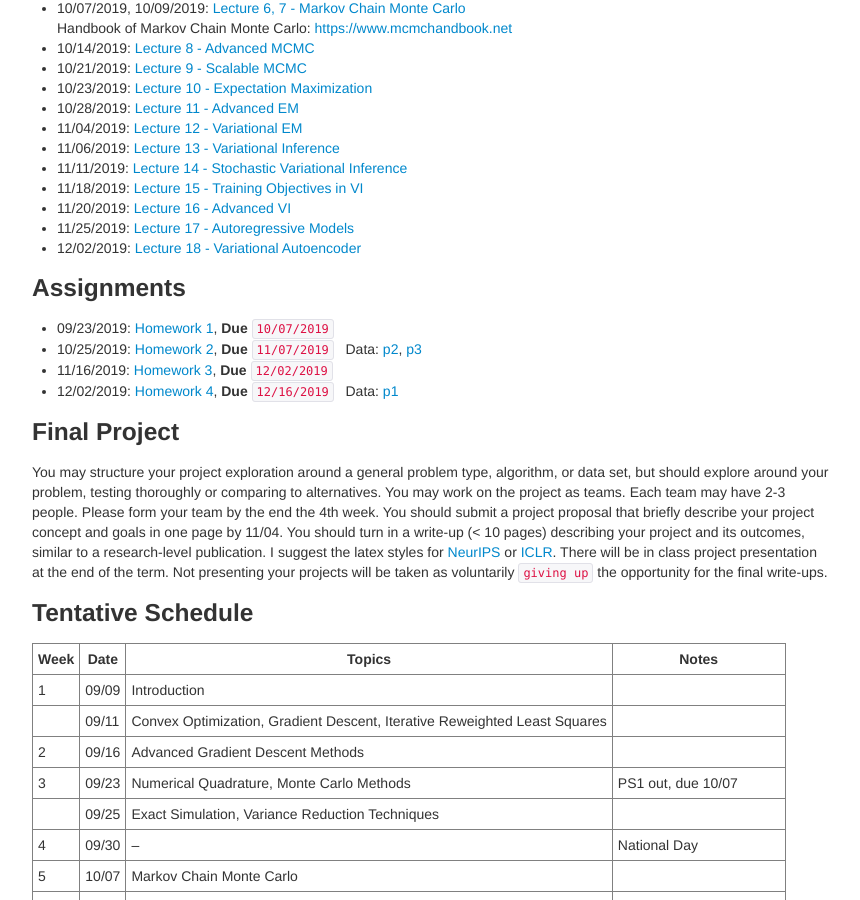
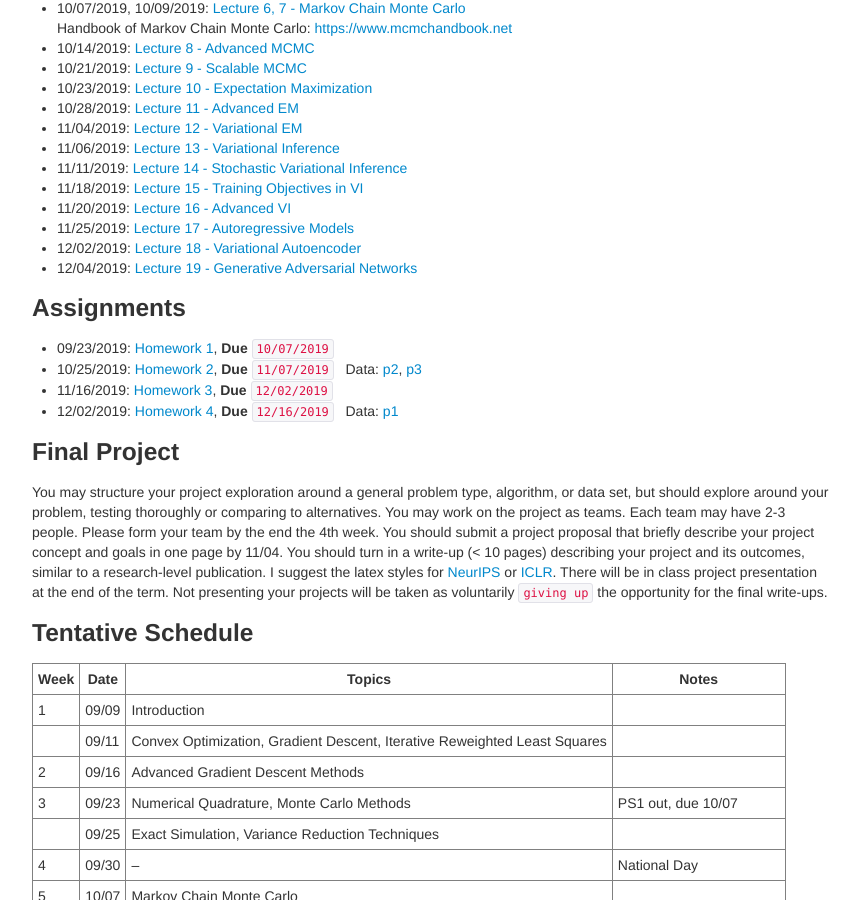
Before and after one commit to zcrabbit/zcrabbit.github.io, a Jekyll site: the page built from courses/mcs-f19.md, in a window 1280 px wide and 900 px high, scrolled down 1285 px. Shown: the whole window, without its empty margins (208-1068 px from the left). Built offline with Jekyll 4.4.1, drawn with Linux system fonts in a browser that asks for light colours.

Commit message:
lecture 19 out

```diff
--- a/courses/mcs-f19.md
+++ b/courses/mcs-f19.md
@@ -56,6 +56,8 @@ We will use python during the course. A good Python tutorial is available at <ht
 - 11/20/2019: [Lecture 16 - Advanced VI]({{sites.baseurl}}/static/slides/mcs_fall19/lec16.pdf)
 - 11/25/2019: [Lecture 17 - Autoregressive Models]({{sites.baseurl}}/static/slides/mcs_fall19/lec17.pdf)
 - 12/02/2019: [Lecture 18 - Variational Autoencoder]({{sites.baseurl}}/static/slides/mcs_fall19/lec18.pdf)
+- 12/04/2019: [Lecture 19 - Generative Adversarial Networks]({{sites.baseurl}}/static/slides/mcs_fall19/lec19.pdf)
+
 
 
 ### Assignments
```
Also changed, not shown: 1 other file.
